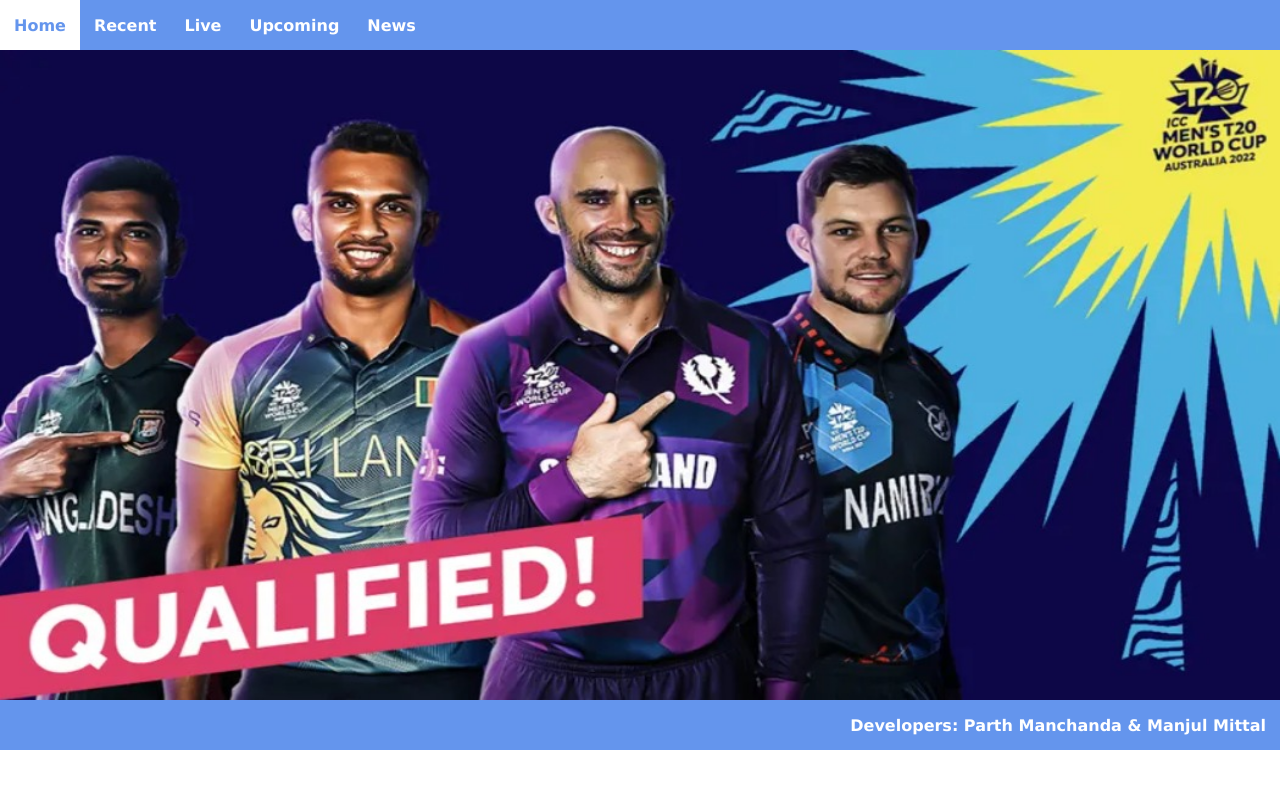
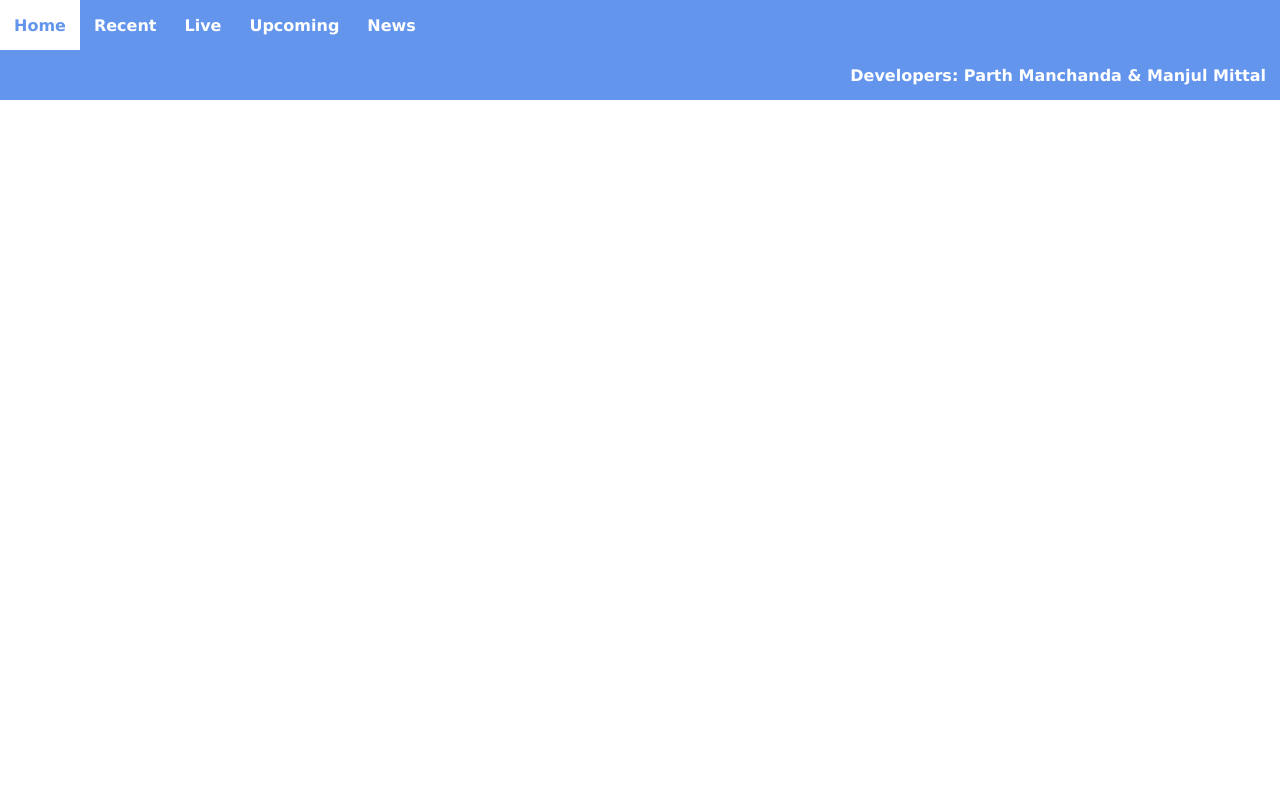
Before and after one commit to ManjulMittal/cricket-score-website, a React (Create React App) app: page / in a window 1280 px wide. Shown: the top 788 px of the page. Built offline with nearby package versions, Linux system fonts and the light colour scheme.

Commit message:
Update Front.js

```diff
--- a/src/Front.js
+++ b/src/Front.js
@@ -1,10 +1,8 @@
 import React from 'react'
 import './Front.css'
-import './Images/100.jpeg';
 function Front(){
   return(
       <>
-      <img id="image" className="slide" src="./Images/100.jpeg" alt="" />
       <div>
         <footer>Developers: Parth Manchanda & Manjul Mittal</footer>
     </div>
```
